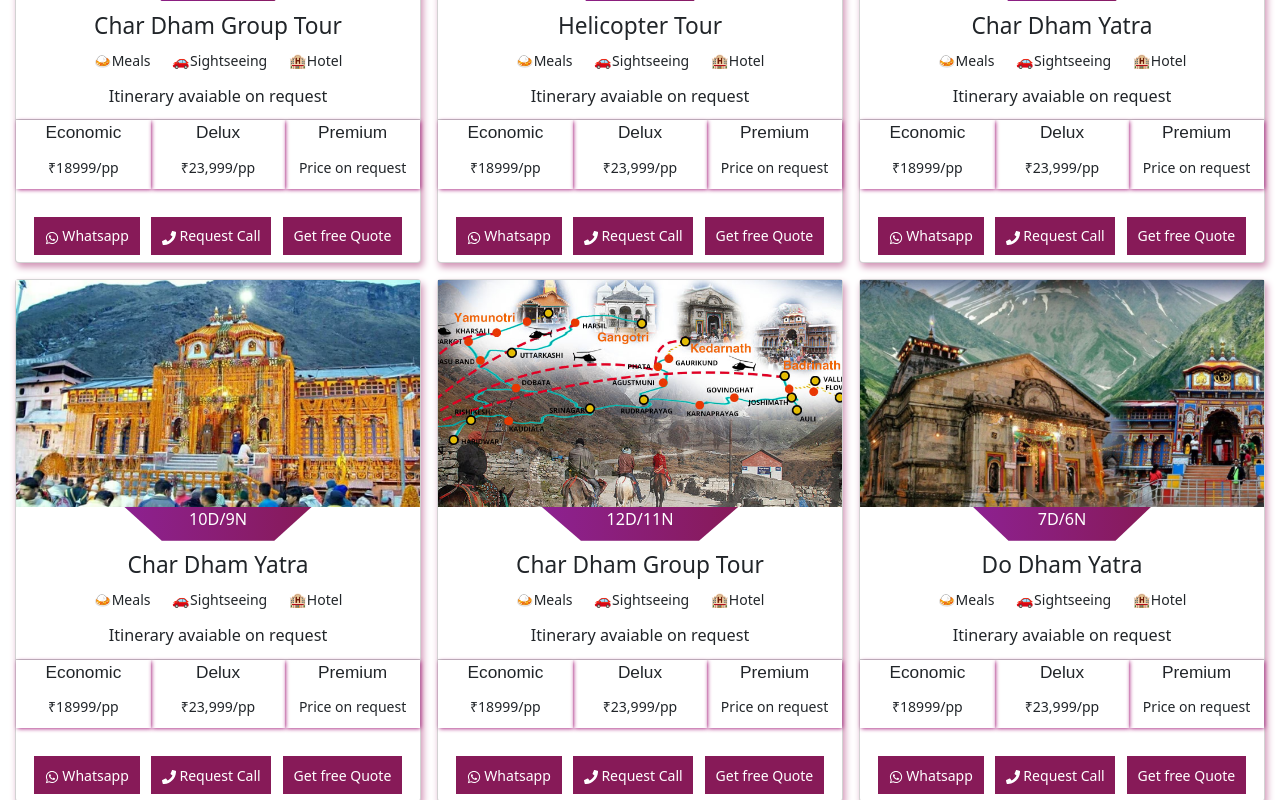
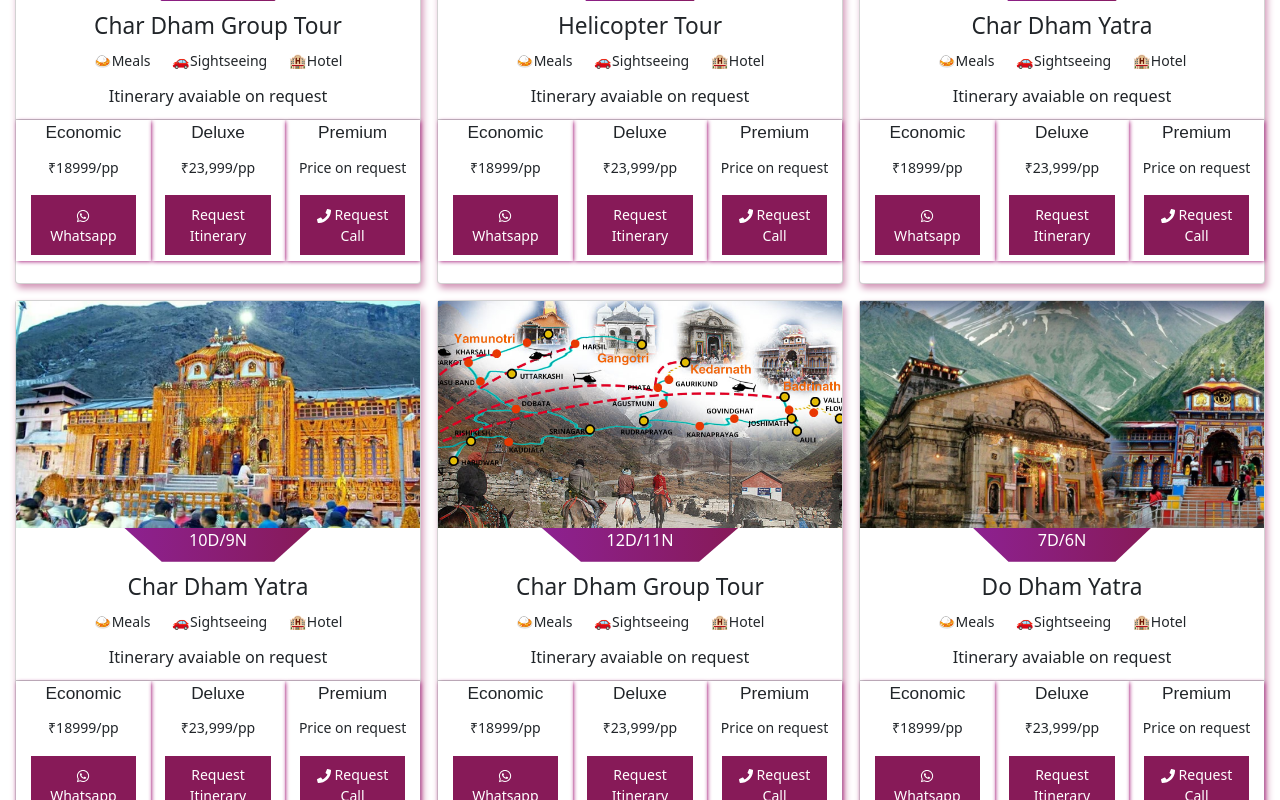
Before and after one commit to Sarita595k/Char_Dham_Frontend, a React (Vite) app: page / in a window 1280 px wide. Shown: the part 940-1740 px from the top of the page. Built offline with nearby package versions, Linux system fonts and the light colour scheme; a web font is replaced by a local one.

Commit message:
form created with the different buttons

```diff
--- a/src/Components/Buttons.jsx
+++ b/src/Components/Buttons.jsx
@@ -1,35 +1,69 @@
-// import { Button } from "react-bootstrap"
 import styled from "styled-components"
 import { FaWhatsapp, FaPhone } from "react-icons/fa";
+import { FormPopup } from "./FormPopup.jsx"
+import { useState } from "react";
 
 const Container = styled.div`
   display:flex;
-flex-direction:row;
-align-items:center;
   justify-content:space-evenly;
   padding:.6rem;
 `
 
-const Button = styled.a`
+const Button = styled.button`
   font-size:1.3rem;
   background-color:rgba(135, 26, 88, 1);
   color:white;
   border:none;
   padding:.8rem 1rem;
-text-decoration:none;
-transition:all .5s ease-in-out;
+  cursor:pointer;
+  transition:.3s;
 
   &:hover{
     background-color:white;
-// border:.1rem solid #871a58ff;
     color:rgba(135, 26, 88, 1);
-}`
-export const Buttons = () => {
+  }
+`
+
+export const Buttons = ({ type }) => {
+    const [showForm, setShowForm] = useState(false)
+
+    const phoneNumber = 918770872054
+    const whatsappMessage = `Hi, I'm interested in your ${type} Char Dham Package. Please share details.`
+    const whatsappLink = `https://wa.me/${phoneNumber}?text=${encodeURIComponent(whatsappMessage)}`
+
+    if (type === "Economic") {
         return (
             <Container>
-            <Button href="https://wa.me/919582085305"><FaWhatsapp /> Whatsapp</Button>
-            <Button href="tel:+917303473668"><FaPhone /> Request Call</Button>
-            <Button>Get free Quote</Button>
-        </Container >
+                <a href={whatsappLink} target="_blank" rel="noreferrer">
+                    <Button><FaWhatsapp /> Whatsapp</Button>
+                </a>
+            </Container>
         )
     }
+
+    if (type === "Deluxe") {
+        return (
+            <>
+                <Container>
+                    <Button onClick={() => setShowForm(true)}>
+                        Request Itinerary
+                    </Button>
+                </Container>
+
+                <FormPopup show={showForm} onClose={() => setShowForm(false)} />
+            </>
+        )
+    }
+
+    if (type === "Premium") {
+        return (
+            <Container>
+                <a href="tel:+918770872054">
+                    <Button><FaPhone /> Request Call</Button>
+                </a>
+            </Container>
+        )
+    }
+
+    return null
+}
--- a/src/Components/CardComponent.jsx
+++ b/src/Components/CardComponent.jsx
@@ -96,7 +96,6 @@ export const CardComponent = () => {
                                 type={pkg.type}
                                 price={pkg.price} />))}
                         </PackageContainer>
-                        <Buttons />
                     </MainContainer>
                 </Col>
             ))}
--- /dev/null
+++ b/src/Components/FormPopup.jsx
@@ -0,0 +1,62 @@
+import { useState } from 'react';
+import Button from 'react-bootstrap/Button';
+import Modal from 'react-bootstrap/Modal';
+
+export const FormPopup = ({ show, onClose }) => {
+    const phone = 918770872054
+    const [formData, setFormData] = useState({
+        userName: "",
+        phoneNumber: "",
+        preferredMonth: ""
+
+    })
+
+    const handleChange = (event) => {
+        const { name, value } = event.target;
+        setFormData({
+            ...formData,
+            [name]: value
+        });
+    }
+
+    const handleSubmit = () => {
+        const whatsappMessage = `
+Hi, I want Deluxe Char Dham Package.
+
+Name: ${formData.userName}
+Phone: ${formData.phoneNumber}
+Preferred Month: ${formData.preferredMonth}
+    `;
+
+        const whatsappLink = `https://wa.me/${phone}?text=${encodeURIComponent(
+            whatsappMessage
+        )}`;
+
+        window.open(whatsappLink, "_blank");
+        onClose();
+    };
+    return (
+        <Modal show={show} onHide={onClose} centered>
+            <Modal.Header closeButton>
+                <Modal.Title>Request Itinerary</Modal.Title>
+            </Modal.Header>
+
+            <Modal.Body>
+                <form>
+                    <input className="form-control mb-2" name="userName" value={formData.userName} placeholder="Your Name" onChange={handleChange} />
+                    <input className="form-control mb-2" name="phoneNumber" value={formData.phoneNumber} placeholder="Phone Number" onChange={handleChange} />
+                    <input className="form-control mb-2" name="preferredMonth" value={formData.preferredMonth} placeholder="Preferred month" onChange={handleChange} />
+                </form>
+            </Modal.Body>
+
+            <Modal.Footer>
+                <Button variant="secondary" onClick={onClose}>
+                    Close
+                </Button>
+                <Button variant="primary" onClick={handleSubmit}>
+                    Submit on Whatsapp
+                </Button>
+            </Modal.Footer>
+        </Modal>
+    );
+}
--- a/src/Components/PackageCard.jsx
+++ b/src/Components/PackageCard.jsx
@@ -1,5 +1,6 @@
-import { Container } from "react-bootstrap"
+import { Button, Container } from "react-bootstrap"
 import styled from "styled-components"
+import { Buttons } from "./Buttons"
 
 const CardCont = styled(Container)`
 box-shadow:.1rem .1rem .4rem #a01073ff;
@@ -17,5 +18,6 @@ export const PackageCard = ({ type, price }) => {
         <CardCont>
             <Type>{type}</Type>
             <Price>{price}</Price>
+            <Buttons type={type} />
         </CardCont>)
 }
--- a/src/Components/package.js
+++ b/src/Components/package.js
@@ -18,7 +18,7 @@ export const details = [{
     included: ["🍛meals", "🚗sightseeing", "🏨hotel"],
     packages: [
         { type: "Economic", price: "₹18999/pp" },
-        { type: "Delux", price: "₹23,999/pp" },
+        { type: "Deluxe", price: "₹23,999/pp" },
         { type: "Premium", price: "Price on request" }
     ]
 }, {
@@ -29,7 +29,7 @@ export const details = [{
     included: ["🍛meals", "🚗sightseeing", "🏨hotel"],
     packages: [
         { type: "Economic", price: "₹18999/pp" },
-        { type: "Delux", price: "₹23,999/pp" },
+        { type: "Deluxe", price: "₹23,999/pp" },
         { type: "Premium", price: "Price on request" }
     ]
 }, {
@@ -40,7 +40,7 @@ export const details = [{
     included: ["🍛meals", "🚗sightseeing", "🏨hotel"],
     packages: [
         { type: "Economic", price: "₹18999/pp" },
-        { type: "Delux", price: "₹23,999/pp" },
+        { type: "Deluxe", price: "₹23,999/pp" },
         { type: "Premium", price: "Price on request" }
     ]
 }, {
@@ -51,7 +51,7 @@ export const details = [{
     included: ["🍛meals", "🚗sightseeing", "🏨hotel"],
     packages: [
         { type: "Economic", price: "₹18999/pp" },
-        { type: "Delux", price: "₹23,999/pp" },
+        { type: "Deluxe", price: "₹23,999/pp" },
         { type: "Premium", price: "Price on request" }
     ]
 }, {
@@ -62,7 +62,7 @@ export const details = [{
     included: ["🍛meals", "🚗sightseeing", "🏨hotel"],
     packages: [
         { type: "Economic", price: "₹18999/pp" },
-        { type: "Delux", price: "₹23,999/pp" },
+        { type: "Deluxe", price: "₹23,999/pp" },
         { type: "Premium", price: "Price on request" }
     ]
 }, {
@@ -73,7 +73,7 @@ export const details = [{
     included: ["🍛meals", "🚗sightseeing", "🏨hotel"],
     packages: [
         { type: "Economic", price: "₹18999/pp" },
-        { type: "Delux", price: "₹23,999/pp" },
+        { type: "Deluxe", price: "₹23,999/pp" },
         { type: "Premium", price: "Price on request" }
     ]
 }, {
@@ -84,7 +84,7 @@ export const details = [{
     included: ["🍛meals", "🚗sightseeing"],
     packages: [
         { type: "Economic", price: "₹18999/pp" },
-        { type: "Delux", price: "₹23,999/pp" },
+        { type: "Deluxe", price: "₹23,999/pp" },
         { type: "Premium", price: "Price on request" }
     ]
 }, {
@@ -95,7 +95,7 @@ export const details = [{
     included: ["🍛meals", "🚗sightseeing", "🏨hotel"],
     packages: [
         { type: "Economic", price: "₹18999/pp" },
-        { type: "Delux", price: "₹23,999/pp" },
+        { type: "Deluxe", price: "₹23,999/pp" },
         { type: "Premium", price: "Price on request" }
     ]
 }, {
@@ -106,7 +106,7 @@ export const details = [{
     included: ["🍛meals", "🚗sightseeing", "🏨hotel"],
     packages: [
         { type: "Economic", price: "₹18999/pp" },
-        { type: "Delux", price: "₹23,999/pp" },
+        { type: "Deluxe", price: "₹23,999/pp" },
         { type: "Premium", price: "Price on request" }
     ]
 }, {
@@ -117,7 +117,7 @@ export const details = [{
     included: ["🍛meals", "🚗sightseeing", "🏨hotel"],
     packages: [
         { type: "Economic", price: "₹18999/pp" },
-        { type: "Delux", price: "₹23,999/pp" },
+        { type: "Deluxe", price: "₹23,999/pp" },
         { type: "Premium", price: "Price on request" }
     ]
 }, {
@@ -128,7 +128,7 @@ export const details = [{
     included: ["🍛meals", "🚗sightseeing", "🏨hotel"],
     packages: [
         { type: "Economic", price: "₹18999/pp" },
-        { type: "Delux", price: "₹23,999/pp" },
+        { type: "Deluxe", price: "₹23,999/pp" },
         { type: "Premium", price: "Price on request" }
     ]
 }, {
@@ -139,7 +139,7 @@ export const details = [{
     included: ["🍛meals", "🚗sightseeing", "🏨hotel"],
     packages: [
         { type: "Economic", price: "₹18999/pp" },
-        { type: "Delux", price: "₹23,999/pp" },
+        { type: "Deluxe", price: "₹23,999/pp" },
         { type: "Premium", price: "Price on request" }
     ]
 },]
```
Lines whose indentation alone changed are shown as unchanged.
